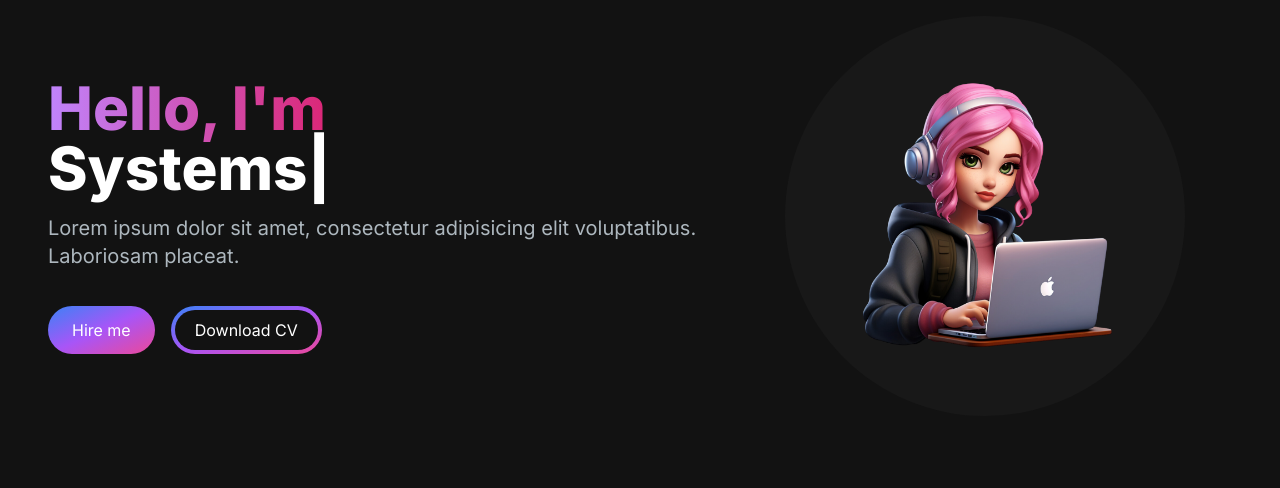
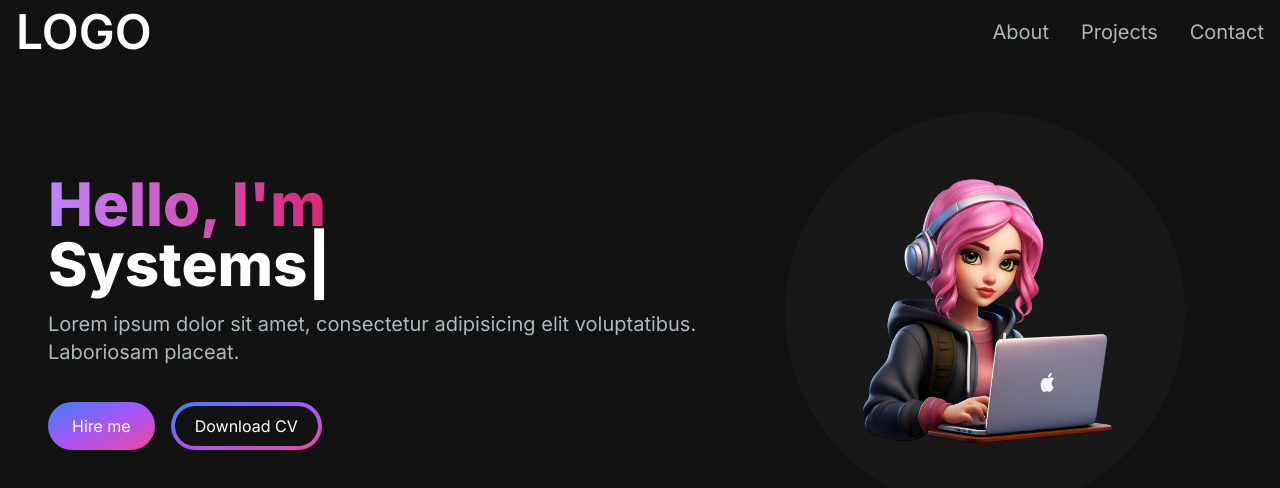
Before and after one commit to juliscrep/Portfolio-website, a Next.js app: page / in a window 1280 px wide. Shown: the top 488 px of the page. Built offline with nearby package versions, Linux system fonts and the light colour scheme.

Commit message:
se carga header

```diff
--- a/app/components/HeroSection.jsx
+++ b/app/components/HeroSection.jsx
@@ -59,4 +59,4 @@
   )
 }
 
-export default HeroSection
+export default HeroSection;
--- /dev/null
+++ b/app/components/MenuOverlay.jsx
@@ -0,0 +1,16 @@
+import React from 'react';
+import NavLink from './NavLink';
+
+const MenuOverlay = ({ links }) => {
+  return (
+    <ul className='flex flex-col py-4 items-center'>
+    {links.map((link, index) => (
+        <li key={index}>
+            <NavLink href={link.path} title={link.title} />
+        </li>
+    ))}
+    </ul>
+  )
+}
+
+export default MenuOverlay;
--- /dev/null
+++ b/app/components/NavLink.jsx
@@ -0,0 +1,15 @@
+import React from 'react';
+import Link from 'next/link';
+
+const NavLink = ({href,title}) => {
+  return (
+    <Link
+    href={href}
+    className='block py-2 pl-3 pr-4 text-[#ADB7BE] sm:text-xl rounded md:p-0 hover:text-white'
+    >
+        {title}
+    </Link>
+  )
+}
+
+export default NavLink;
--- /dev/null
+++ b/app/components/Navbar.jsx
@@ -0,0 +1,79 @@
+"use client"
+
+import Link from 'next/link';
+import React, { useState } from 'react';
+import NavLink from './NavLink';
+import MenuOverlay from './MenuOverlay';
+
+const Bars3Icon = () => (
+    <svg className='h-5 w-5' xmlns="http://www.w3.org/2000/svg" viewBox="0 0 24 24" fill="none" stroke="currentColor" strokeWidth="2" strokeLinecap="round" strokeLinejoin="round">
+      <line x1="3" y1="12" x2="21" y2="12"></line>
+      <line x1="3" y1="6" x2="21" y2="6"></line>
+      <line x1="3" y1="18" x2="21" y2="18"></line>
+    </svg>
+  );
+
+
+  const XmarkIcon = () => (
+    <svg className='h-5 w-5' xmlns="http://www.w3.org/2000/svg" viewBox="0 0 24 24" fill="none" stroke="currentColor" strokeWidth="2" strokeLinecap="round" strokeLinejoin="round">
+      <line x1="18" y1="6" x2="6" y2="18"></line>
+      <line x1="6" y1="6" x2="18" y2="18"></line>
+    </svg>
+  );
+
+
+const navLinks = [
+{
+    title: "About",
+    path: "#about",
+},
+{
+    title: "Projects",
+    path: "#projects",
+},
+{
+    title: "Contact",
+    path: "#contact",
+}
+]
+
+
+const Navbar = () => {
+
+  const [navbarOpen, setNavbarOpen] = useState(false);
+
+  return (
+    <nav className='fixed top-0 left-0 right-0 z-10 bg-[#121212] bg-opacity-100'>
+        <div className='flex flex-wrap items-center justify-between mx-auto px-4 py-2'>
+            <Link href={"/"} className='text-2xl md:text-5xl text-white font-semibold'>
+                LOGO
+            </Link>
+            <div className='mobile-menu block md:hidden'>
+              {!navbarOpen ? (
+                    <button onClick={() => setNavbarOpen(true)} className='flex items-center px-3 py-2 border rounded border-slate-200 text-slate-200 hover:text-white hover:border-white'>
+                        <Bars3Icon className='h-5 w-5'/>
+                    </button>
+                ) : (
+                    <button onClick={() => setNavbarOpen(false)} className='flex items-center px-3 py-2 border rounded border-slate-200 text-slate-200 hover:text-white hover:border-white'>
+                        <XmarkIcon className='h-5 w-5'/>
+                    </button>
+                )
+              }
+            </div>
+            <div className='menu hidden md:block md:w-auto' id="navbar">
+                <ul className='flex p-4 md:p-0 md:flex-row md:space-x-8 mt-0'>
+                   {
+                     navLinks.map((link, index) => (
+                        <li key={index}>
+                            <NavLink href={link.path} title={link.title}/>
+                        </li>
+                     ))}
+                </ul>
+            </div>
+        </div>
+        {navbarOpen ? <MenuOverlay links={navLinks} /> : null}
+    </nav>
+  )
+}
+
+export default Navbar;
--- a/app/page.js
+++ b/app/page.js
@@ -1,10 +1,12 @@
 import Image from "next/image";
 import HeroSection from "./components/HeroSection";
+import Navbar from "./components/Navbar";
 
 export default function Home() {
   return (
     <main className="flex min-h-screen flex-col bg-[#121212]">
-      <div className="container mx-auto px-12 py-4">
+      <Navbar/>
+      <div className="container mt-24  mx-auto px-12 py-4">
         <HeroSection/>
       </div>
 
--- a/package.json
+++ b/package.json
@@ -9,6 +9,7 @@
     "lint": "next lint"
   },
   "dependencies": {
+    "@heroicons/react": "^2.1.1",
     "next": "14.1.0",
     "react": "^18",
     "react-dom": "^18",
```
Also changed, not shown: 1 other file (tests, documents, lock files or other folders).
